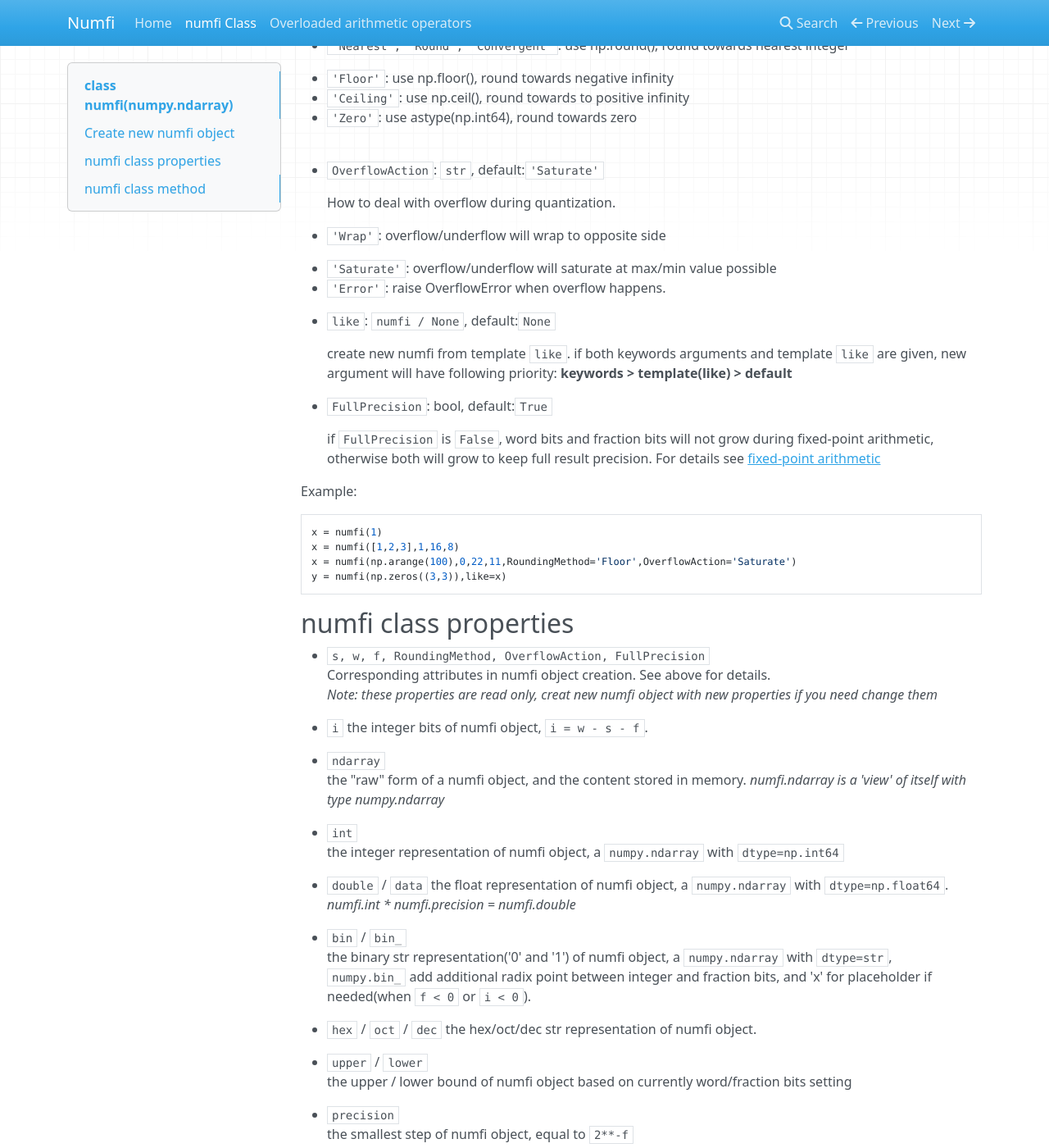
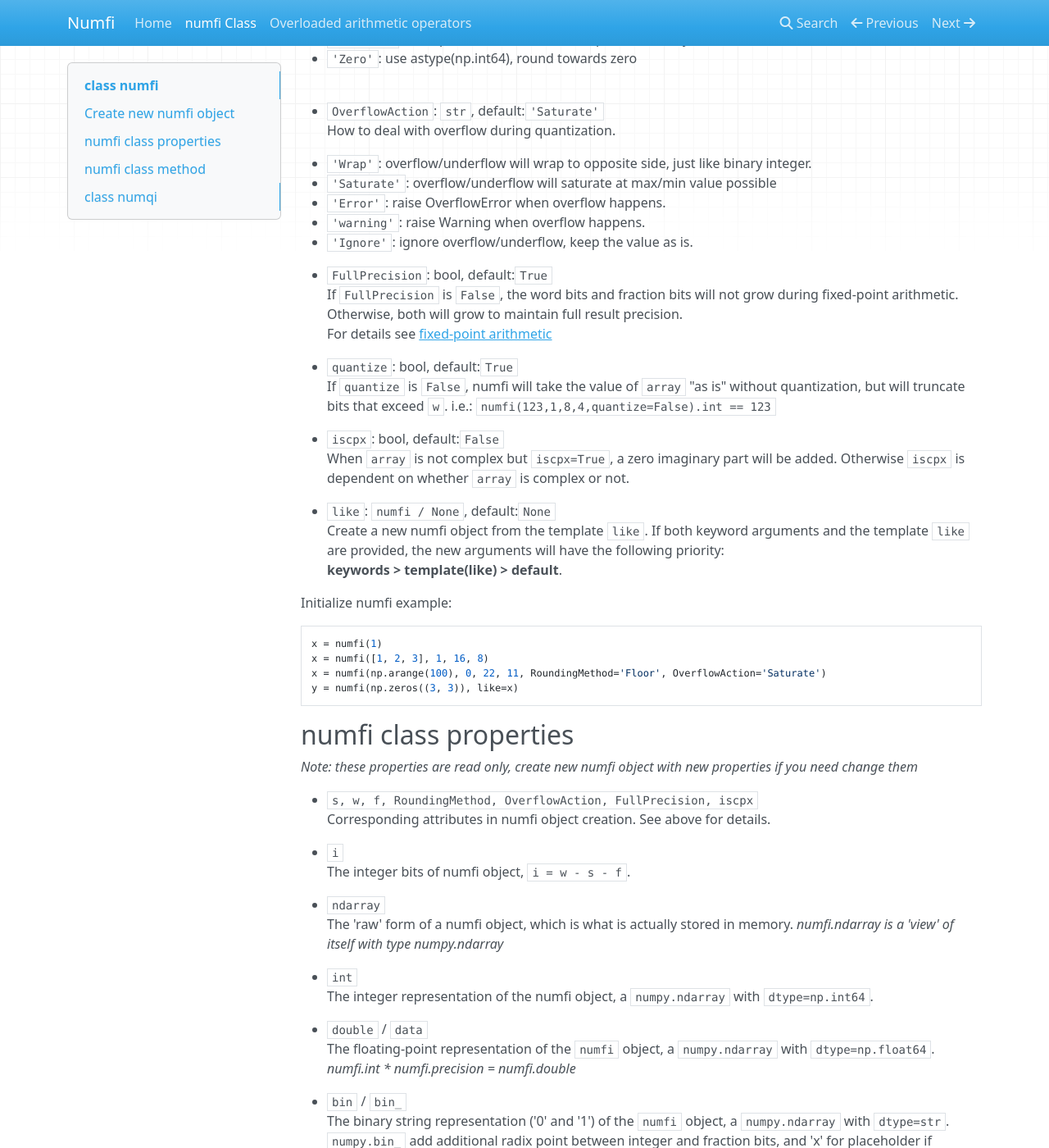
Before and after one commit to ZZZZzzzzac/numfi, an MkDocs documentation site: the page built from docs/class.md, in a window 1280 px wide and 1400 px high, scrolled down 782 px. Shown: the whole window at 82% size. Built offline with MkDocs 1.6.1, drawn with Linux system fonts in a browser that asks for light colours; nearby versions of some CDN libraries; some of the changed text lies outside the part shown.

Commit message:
add fixed_point.md, fix numfi.bin_ problem

````diff
--- a/docs/class.md
+++ b/docs/class.md
@@ -1,35 +1,28 @@
-# class numfi(numpy.ndarray)
+# class numfi
 
-This class is inherited from `numpy.ndarray`, add some attributes and methods to support fixed-point arithmetic. It's properties and methods are mimic Matlab's `fi` class, make porting code between Matlab and Python easier.(An easy trick is `import numfi as fi`)
+This class is inherited from meta class `numfi_tmp`, add some attributes and methods to support fixed-point arithmetic. Its properties and methods mimic Matlab's `fi` class, making it easier to port code between Matlab and Python.(An easy trick is `from numfi import numfi as fi`)
 
 ## Create new numfi object
 
 ```python
-numfi(array=[], s=1, w=16, f=None, RoundingMethod='Nearest', OverflowAction='Saturate', FullPrecision=True, like=None)
+numfi(array, s, w, f, RoundingMethod='Nearest', OverflowAction='Saturate', FullPrecision=True, quantize=True, iscpx=False, like=None)
 ```
 
 - `array`: *(`int`/`float`/`list`/`numpy.ndarray`/`numfi`)*, default:`[]`
+    Create a numfi object based on `array`. `array` will be passed to `np.asarray`, so it can be any valid input for `np.asarray`.
+    If `array` is a `numfi` object and `like` is not defined, `array` will be used as the template for `like`. See the `like` argument below for details.
 
-    Create a numfi object based on `array`. `array` will be passed to `np.asarray`, so it can be any valid input of `np.asarray`.
-    If `array` is numfi object and `like` is not defined, will use `array` as template `like`
-
-- `s`: *any*, default:`1`
-
-    signed or not, will be evaluate as a 0 for unsigned or 1 for signed
+- `s`: *`int`*, default:`1`
+    `1` for signed, `0` for unsigned.
 
 - `w`: *`int`*, default:`16`
-
-    bits of word, must be positive integer
+    bits of word, must be positive integer.
 
 - `f`: *`int`*, default:`None`
-
-    bits of fraction. If `f=None`, `numfi` will use the maximal precision that fit `array`. (which means allocating as many bits as possible to fraction bits of entire word without overflow, this may lead to negative `f` and `i`).
-    Negative `f` and `i` are also supported like Matlab, see [fixed-point arithmetic](arithmetic.md) for details.
+    bits of fraction. If `f=None`, `numfi` will use the maximal precision that fit `array`. (which means allocating as many bits as possible to fraction bits of entire word without overflow, this may lead to negative `f` and `i`). Negative `f` and `i` are also supported, similar to Matlab. See [this](fixed_point.md) for details.
 
 - `RoundingMethod`: `str`, default:`'Nearest'`
-
     How to round floating point value to integer, method name is same as Matlab's.
-
   - `'Nearest', 'Round', 'Convergent'`: use np.round(), round towards nearest integer
   - `'Floor'`: use np.floor(), round towards negative infinity
   - `'Ceiling'`: use np.ceil(), round towards to positive infinity
@@ -37,77 +30,94 @@
 &nbsp;&nbsp;
 
 - `OverflowAction`: `str`, default:`'Saturate'`
-
     How to deal with overflow during quantization.
-
-  - `'Wrap'`: overflow/underflow will wrap to opposite side
+  - `'Wrap'`: overflow/underflow will wrap to opposite side, just like binary integer.
   - `'Saturate'`: overflow/underflow will saturate at max/min value possible
   - `'Error'`: raise OverflowError when overflow happens.
+  - `'warning'`: raise Warning when overflow happens.
+  - `'Ignore'`: ignore overflow/underflow, keep the value as is.
 &nbsp;&nbsp;
 
+- `FullPrecision`: bool, default:`True`
+    If `FullPrecision` is `False`, the word bits and fraction bits will not grow during fixed-point arithmetic. Otherwise, both will grow to maintain full result precision.
+    For details see [fixed-point arithmetic](arithmetic.md)
+
+- `quantize`: bool, default:`True`
+    If `quantize` is `False`, numfi will take the value of `array` "as is" without quantization, but will truncate bits that exceed `w`. i.e.: `numfi(123,1,8,4,quantize=False).int == 123`
+
+- `iscpx`: bool, default:`False`
+    When `array` is not complex but `iscpx=True`, a zero imaginary part will be added. Otherwise `iscpx` is dependent on whether `array` is complex or not.
+
 - `like`: `numfi / None`, default:`None`
+    Create a new numfi object from the template `like`. If both keyword arguments and the template `like` are provided, the new arguments will have the following priority:
+    **keywords > template(like) > default**.
 
-    create new numfi from template `like`. if both keywords arguments and template `like` are given, new argument will have following priority:   **keywords > template(like) > default**
-
-- `FullPrecision`: bool, default:`True`
-
-    if `FullPrecision` is `False`, word bits and fraction bits will not grow during fixed-point arithmetic, otherwise both will grow to keep full result precision. For details see [fixed-point arithmetic](arithmetic.md)
-
-Example:
+Initialize numfi example:
 
 ```python
 x = numfi(1)
-x = numfi([1,2,3],1,16,8)
-x = numfi(np.arange(100),0,22,11,RoundingMethod='Floor',OverflowAction='Saturate')
-y = numfi(np.zeros((3,3)),like=x)
+x = numfi([1, 2, 3], 1, 16, 8)
+x = numfi(np.arange(100), 0, 22, 11, RoundingMethod='Floor', OverflowAction='Saturate')
+y = numfi(np.zeros((3, 3)), like=x)
 ```
 
 ## numfi class properties
 
-- `s, w, f, RoundingMethod, OverflowAction, FullPrecision`
-Corresponding attributes in numfi object creation. See above for details.
-*Note: these properties are read only, creat new numfi object with new properties if you need change them*
+*Note: these properties are read only, create new numfi object with new properties if you need change them*
+
+- `s, w, f, RoundingMethod, OverflowAction, FullPrecision, iscpx`
+    Corresponding attributes in numfi object creation. See above for details.
 
 - `i`
-the integer bits of numfi object, `i = w - s - f`.
+    The integer bits of numfi object, `i = w - s - f`.
 
 - `ndarray`
-the "raw" form of a numfi object, and the content stored in memory.
-*numfi.ndarray is a 'view' of itself with type numpy.ndarray*
+    The 'raw' form of a numfi object, which is what is actually stored in memory.
+    *numfi.ndarray is a 'view' of itself with type numpy.ndarray*
 
 - `int`
-the integer representation of numfi object, a `numpy.ndarray` with `dtype=np.int64`
+    The integer representation of the numfi object, a `numpy.ndarray` with `dtype=np.int64`.
 
 - `double` / `data`
-the float representation of numfi object, a `numpy.ndarray` with `dtype=np.float64`.
-*numfi.int * numfi.precision = numfi.double*
+    The floating-point representation of the `numfi` object, a `numpy.ndarray` with `dtype=np.float64`.
+    *numfi.int * numfi.precision = numfi.double*
 
 - `bin` / `bin_`
-the binary str representation('0' and '1') of numfi object, a `numpy.ndarray` with `dtype=str`,
-`numpy.bin_` add additional radix point between integer and fraction bits, and 'x' for placeholder if needed(when `f < 0` or `i < 0`).
+    The binary string representation ('0' and '1') of the `numfi` object, a `numpy.ndarray` with `dtype=str`.
+    `numpy.bin_` add additional radix point between integer and fraction bits, and 'x' for placeholder if needed(when `f < 0` or `i < 0`).
 
 - `hex`  / `oct` / `dec`
-the hex/oct/dec str representation of numfi object.
+    The hex/oct/dec str representation of numfi object.
 
 - `upper` / `lower`
-the upper / lower bound of numfi object based on currently word/fraction bits setting
+    The upper and lower bounds of the `numfi` object based on the current word and fraction bits settings: `upper = (2**i) - 2**-f`, `lower = -(2**i) if s is true, otherwise 0`.
 
 - `precision`
-the smallest step of numfi object, equal to `2**-f`
+    The smallest step (1 in integer form) of the `numfi` object, equal to `2**-f`.
+
+- `Value`
+    The string representation of the `numfi` object.
 
 ## numfi class method
 
 - `base_repr(self, base=2, frac_point=False)`
-convert numfi's integer representation(numfi.int) to `base` string representation. `numfi.bin/bin_/hex/oct/dec` call this method
+    Convert numfi's integer representation(numfi.int) to `base` string representation. `numfi.bin/bin_/hex/oct/dec` call this method.
 
 ### Static Method
 
 - `do_rounding(iarray, RoundingMethod)`
-Round `iarray` to integer with various method, see `RoundingMethod` above.
-*`iarray` is equal to `float_array * 2**f`, means integer representation of `float_array`*
+    Round `iarray` to integer with various method, see `RoundingMethod` above.
+    *`iarray` is integer representation of `array`, equals to `array * 2**f`*
 
 - `do_overflow(iarray, s, w, f, OverflowAction)`
-Do `OverflowAction` if `iarray` overflow, see `OverflowAction` above.
+    Do `OverflowAction` if `iarray` overflow, see `OverflowAction` above.
 
 - `get_best_precision(x, s, w)`
-Find maximal fraction bits for given data `x` with certain bit width `s` and `w`.
+    Find maximal fraction bits for given data `x` with certain bit width `s` and `w`.
+
+- `quantize(array, s, w, f, RoundingMethod, OverflowAction, quantize=True)`
+    Main function of numfi to quantize float array to fixed-point integer array with arguments mentioned above. Call `do_rounding` and `do_overflow` inside.
+
+## class numqi
+
+There is another class `numqi` which is similar to `numfi`, the only difference is, `numqi` store fixed-point integer in memory, but `numfi` store its float-point number. Everything else is the same.
````
Also changed, not shown: README.md (+8 -6 lines), docs/arithmetic.md (+8 -7 lines), docs/fixed_point.md (added, +120 -0 lines), docs/index.md (+21 -17 lines), 2 other files.
